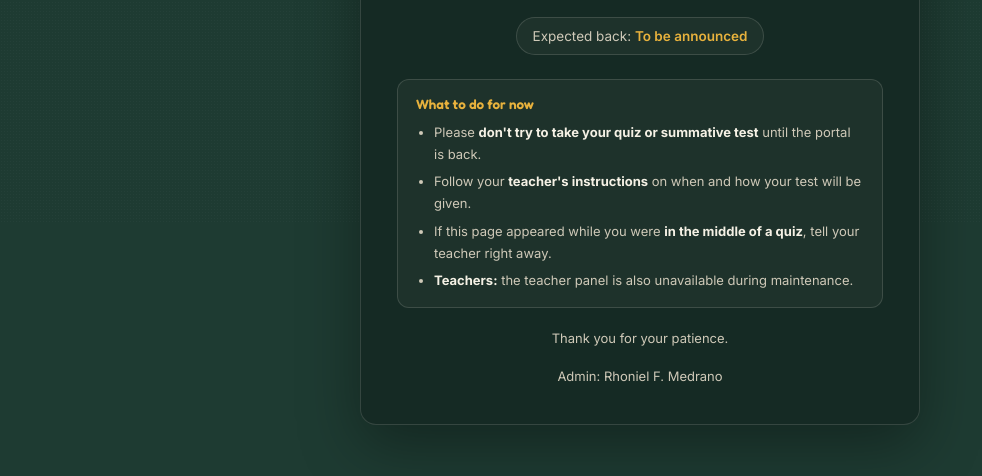
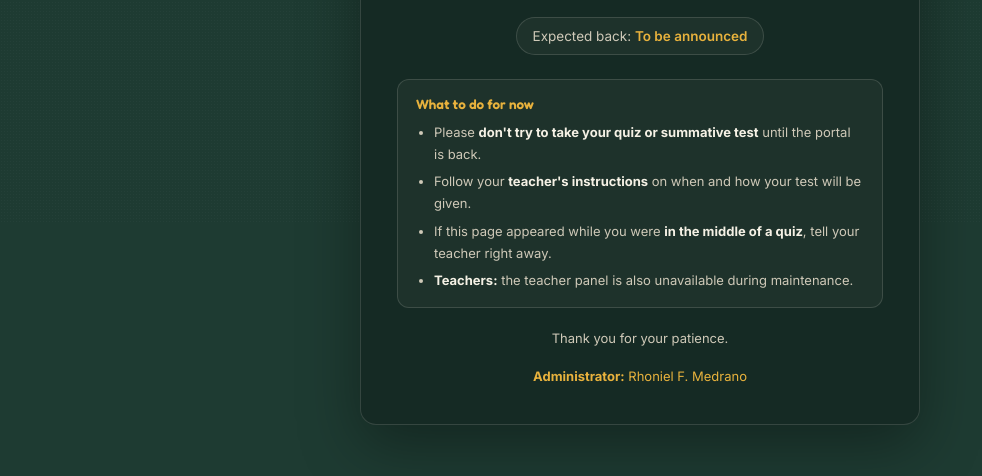
Before and after one commit to airhoniel/GSCNSSATAssessmentPortal, a plain HTML site: page index.html in a window 1280 px wide. Shown: the part 578-1054 px from the top of the page, without its empty margins (0-982 px from the left). Drawn offline with Linux system fonts and the light colour scheme.

Commit message:
index.html

```diff
--- a/index.html
+++ b/index.html
@@ -128,7 +128,7 @@
   .info-box li:last-child{ margin-bottom:0; }
   .info-box b{ color:var(--chalk); }
   .thanks{ margin-top:22px; font-size:13px; color:var(--chalk-dim); }
-  .AdminName{ margin-top:22px; font-size:13px; color:var(--chalk-dim); }
+  .AdminName{ margin-top:22px; font-size:13px; color:var(--gold); }
 
   @media (max-width:480px){
     .card{ padding:28px 22px; }
@@ -183,7 +183,7 @@
   </div>
 
   <div class="thanks">Thank you for your patience.</div>
-  <div class="AdminName">Admin: Rhoniel F. Medrano</div>
+  <div class="AdminName"><b>Administrator:</b> Rhoniel F. Medrano</div>
 </div>
 
 
```
